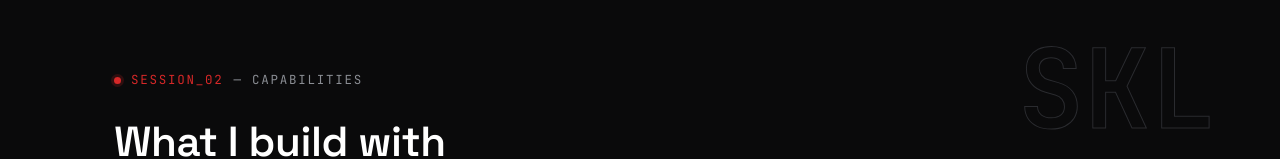
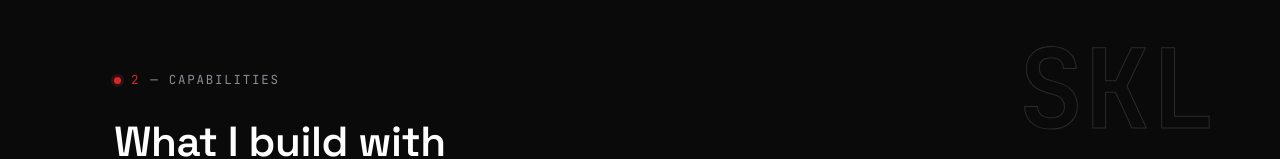
Before and after one commit to Momintariq-11/MUHAMMAD-MOMIN-TARIQ, a React (Vite) app: page / in a window 1280 px wide. Shown: the part 685-844 px from the top of the page. Built offline with nearby package versions, Linux system fonts and the light colour scheme.

Commit message:
Update session label from 'SESSION_02' to '2'

```diff
--- a/src/components/Skills.jsx
+++ b/src/components/Skills.jsx
@@ -7,7 +7,7 @@ export default function Skills() {
       <div className="wrap">
         <div className="section-head">
           <p className="eyebrow">
-            <span className="idx">SESSION_02</span> — CAPABILITIES
+            <span className="idx">2</span> — CAPABILITIES
           </p>
           <h2 className="section-title">What I build with</h2>
           <p className="section-sub">
```
